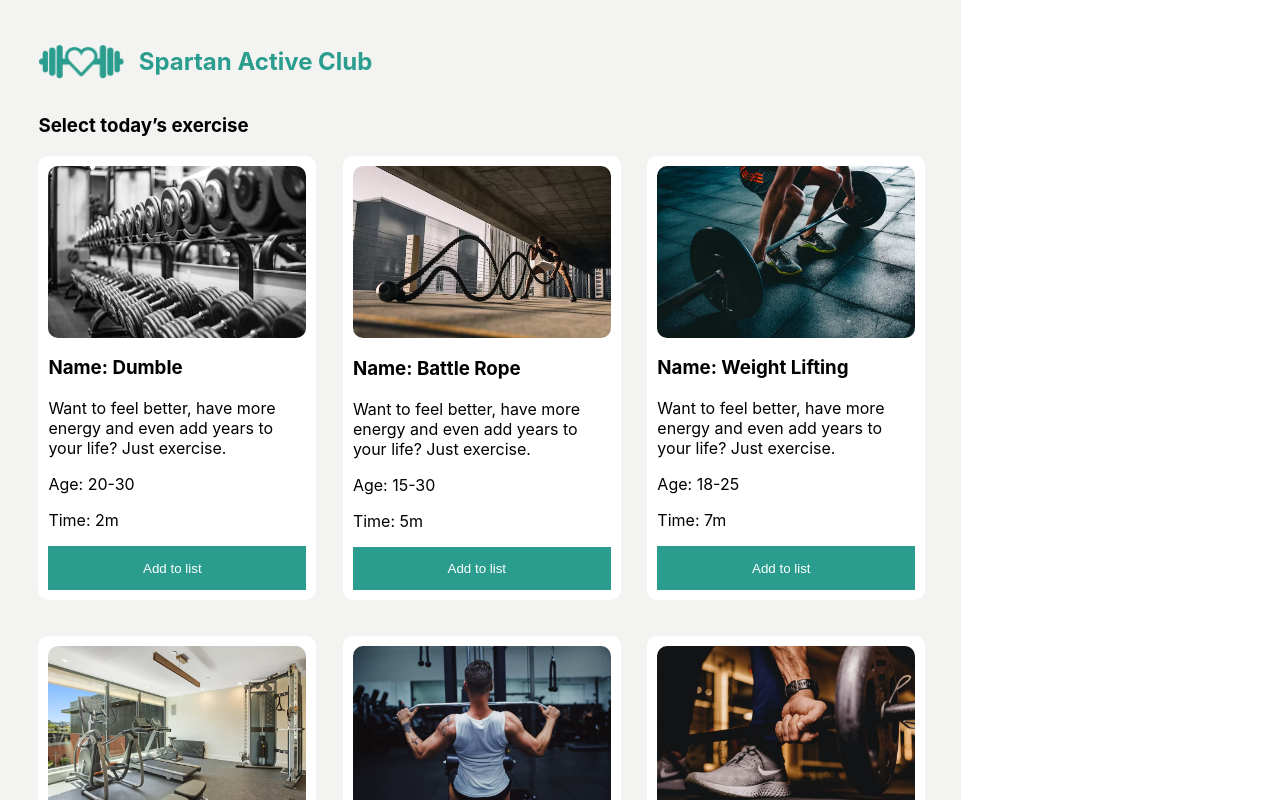
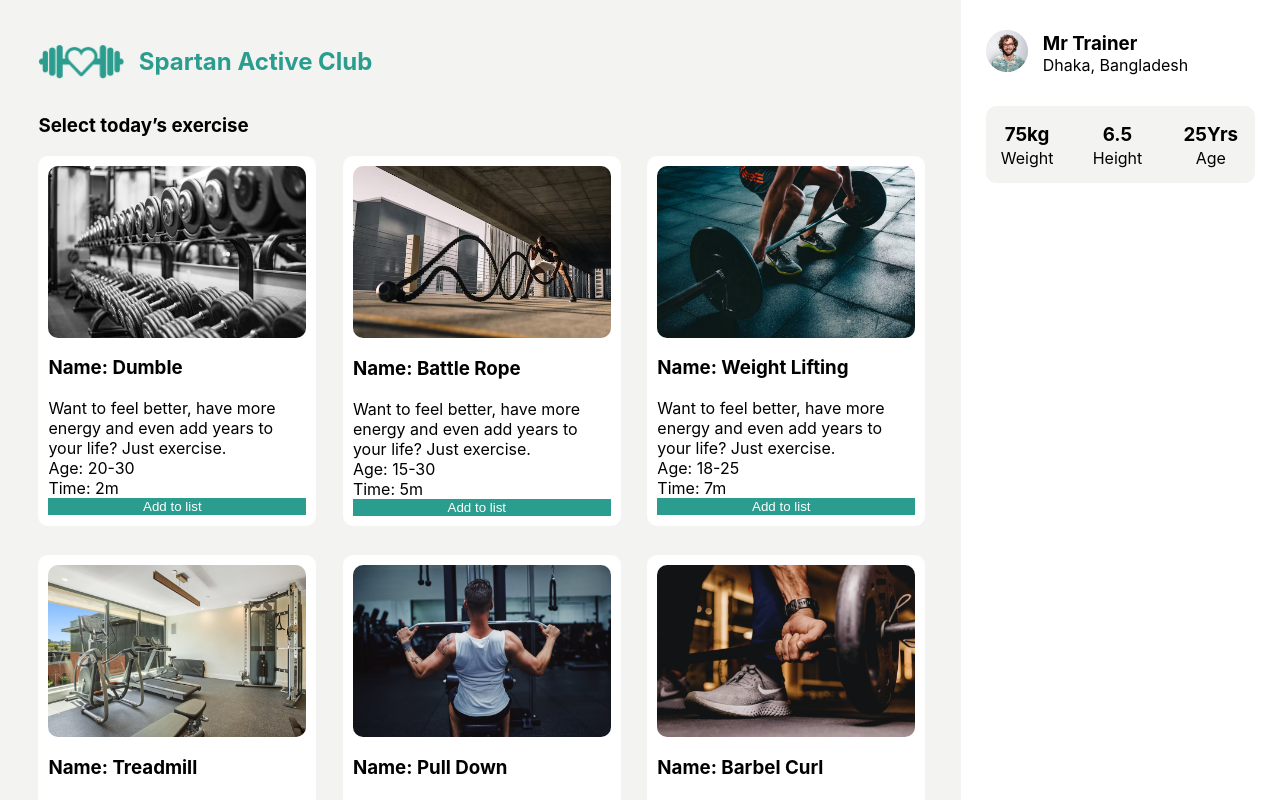
Before and after one commit to asifiqbal07/a8-ultra-active-club, a React (Create React App) app: page / in a window 1280 px wide. Shown: the top 800 px of the page. Built offline with nearby package versions, Linux system fonts and the light colour scheme.

Commit message:
profile section added

```diff
--- /dev/null
+++ b/src/components/Profile/Profile.css
@@ -0,0 +1,31 @@
+.profile {
+    margin-top: 30px;
+    display: flex;
+    align-items: center;
+
+}
+
+.profile img {
+    margin-right: 15px;
+}
+
+.profile h3,
+p {
+    margin: 0;
+}
+
+.profile-details {
+    text-align: center;
+    display: flex;
+    background-color: #f3f3f1;
+    margin-top: 30px;
+    padding: 15px;
+    align-items: center;
+    justify-content: space-between;
+    border-radius: 10px;
+}
+
+.profile-details h3{
+    margin: 2px;
+
+}
--- /dev/null
+++ b/src/components/Profile/Profile.js
@@ -0,0 +1,36 @@
+import React from 'react';
+import './Profile.css'
+import avatar from '../../images/student-5.png'
+
+const Profile = () => {
+    return (
+        <div>
+            <div className="profile">
+                <div>
+                    <img src={avatar} alt="" />
+                </div>
+                <div>
+                    <h3>Mr Trainer</h3>
+                    <p>Dhaka, Bangladesh</p>
+                </div>
+            </div>
+            <div className='profile-details'>
+                <div>
+                    <h3>75kg</h3>
+                    <p>Weight</p>
+                </div>
+                <div>
+                    <h3>6.5</h3>
+                    <p>Height</p>
+                </div>
+                <div>
+                    <h3>25Yrs</h3>
+                    <p>Age</p>
+                </div>
+            </div>
+        </div>
+
+    );
+};
+
+export default Profile;
--- a/src/components/Sidebar/Sidebar.css
+++ b/src/components/Sidebar/Sidebar.css
@@ -4,6 +4,7 @@
     position: sticky;
     top: 0;
     /* height: 500px; */
-    padding-left: 30px;
+    padding-left: 25px;
+    padding-right: 25px;
     margin-top: 0;
 }
--- a/src/components/Sidebar/Sidebar.js
+++ b/src/components/Sidebar/Sidebar.js
@@ -1,10 +1,12 @@
 import React from 'react';
+import Profile from '../Profile/Profile';
 import './Sidebar.css'
+
 
 const Sidebar = () => {
     return (
         <div className='sidebar'>
-
+            <Profile></Profile>
         </div>
     );
 };
```
Also changed, not shown: src/images/student-5.png (added).
